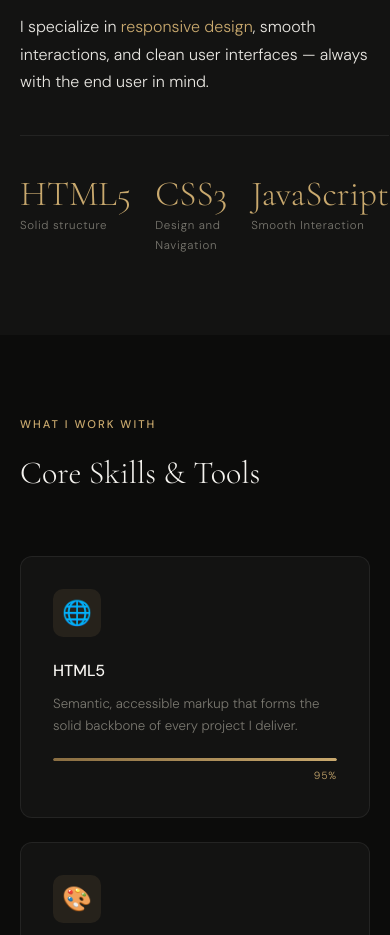
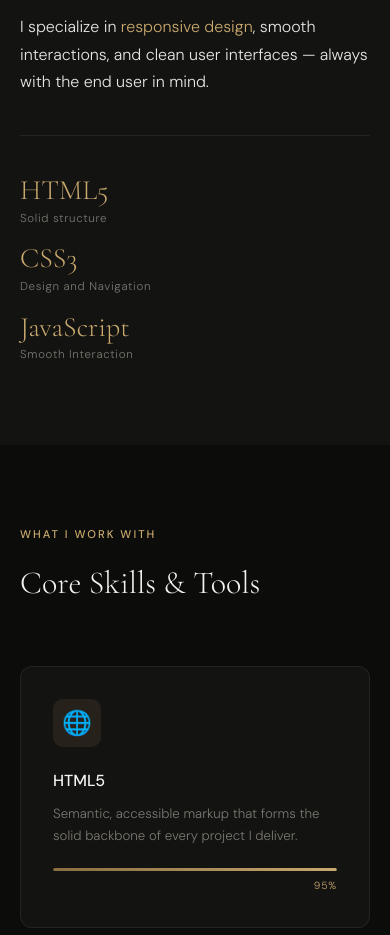
Before and after one commit to GmCa-ay/mw-personalweb, a plain HTML site: page index.html in a window 390 px wide. Shown: the part 1683-2618 px from the top of the page. Drawn offline with nearby package versions, Linux system fonts and the light colour scheme.

Commit message:
Update styles.css

```diff
--- a/styles.css
+++ b/styles.css
@@ -15,7 +15,7 @@
 
 /*Reset*/
 *, *::before, *::after { box-sizing: border-box; margin: 0; padding: 0; }
-html { scroll-behavior: smooth; scroll-padding-top: var(--nav-h); }
+html { scroll-behavior: smooth; scroll-padding-top: var(--nav-h); overflow-x: hidden; width: 100%; }
 body {
   background: var(--bg);
   color: var(--text);
@@ -23,6 +23,8 @@ body {
   font-weight: 300;
   line-height: 1.7;
   overflow-x: hidden;
+  width: 100%;
+  max-width: 100vw;
 }
 a { color: inherit; text-decoration: none; }
 img { display: block; width: 100%; }
@@ -421,7 +423,7 @@ nav.scrolled {
 .about-text p { color: var(--muted); margin-bottom: 1rem; }
 .about-stats {
   display: grid;
-  grid-template-columns: repeat(3, 1fr);
+  grid-template-columns: repeat(3, minmax(0, 1fr));
   gap: 1.5rem;
   margin-top: 2.5rem;
   padding-top: 2.5rem;
@@ -433,6 +435,7 @@ nav.scrolled {
   font-weight: 300;
   color: var(--accent);
   line-height: 1;
+  word-break: break-word;
 }
 .lng2 { font-size: 0.72rem; color: var(--muted); letter-spacing: 0.06em; margin-top: 0.3rem; }
 
@@ -440,7 +443,7 @@ nav.scrolled {
 .skills-intro { max-width: 520px; color: var(--muted); margin-bottom: 3.5rem; }
 .skills-grid {
   display: grid;
-  grid-template-columns: repeat(auto-fit, minmax(280px, 1fr));
+  grid-template-columns: repeat(auto-fit, minmax(min(280px, 100%), 1fr));
   gap: 1.5rem;
 }
 .skill-card {
@@ -495,7 +498,7 @@ nav.scrolled {
 #portfolio { background: var(--surface); }
 .portfolio-grid {
   display: grid;
-  grid-template-columns: repeat(auto-fit, minmax(320px, 1fr));
+  grid-template-columns: repeat(auto-fit, minmax(min(320px, 100%), 1fr));
   gap: 1.5rem;
 }
 .project-card {
@@ -563,7 +566,7 @@ nav.scrolled {
 /*Services*/
 .services-grid {
   display: grid;
-  grid-template-columns: repeat(auto-fit, minmax(260px, 1fr));
+  grid-template-columns: repeat(auto-fit, minmax(min(260px, 100%), 1fr));
   gap: 1.5rem;
 }
 .service-card {
@@ -762,5 +765,12 @@ footer {
   .about-img-wrap { order: -1; }
   .contact-grid { grid-template-columns: 1fr; }
   .hero-h1 { font-size: clamp(2.5rem, 9vw, 4rem); }
-  .about-stats { grid-template-columns: repeat(3, 1fr); }
+  .about-stats { grid-template-columns: repeat(3, minmax(0, 1fr)); gap: 0.75rem; }
+  .lng { font-size: 1.5rem; }
+  .toast { left: 1rem; right: 1rem; bottom: 1rem; max-width: none; }
 }
+
+@media (max-width: 420px) {
+  .about-stats { grid-template-columns: 1fr; gap: 1rem; text-align: left; }
+  .lng { font-size: 1.75rem; }
+}
```
